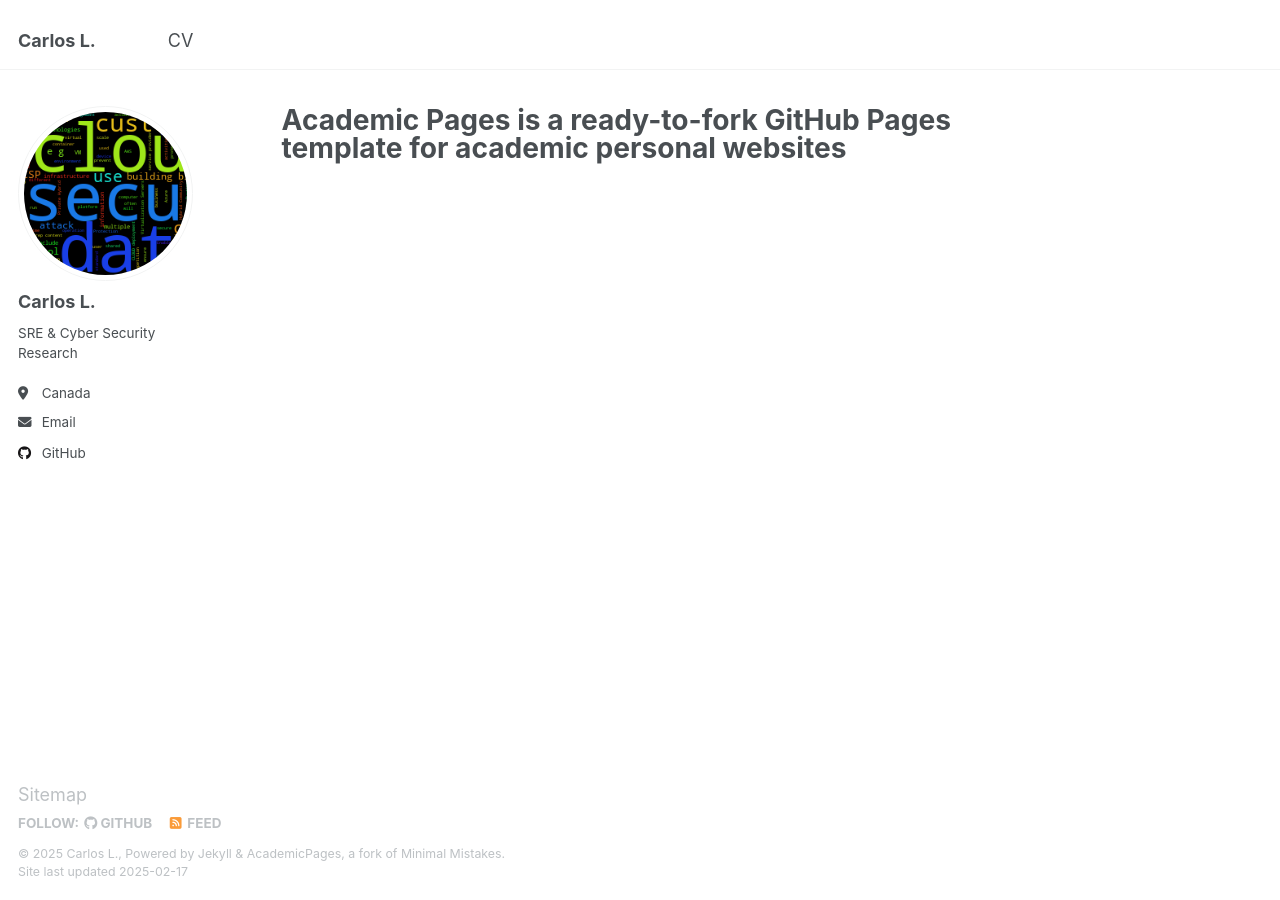
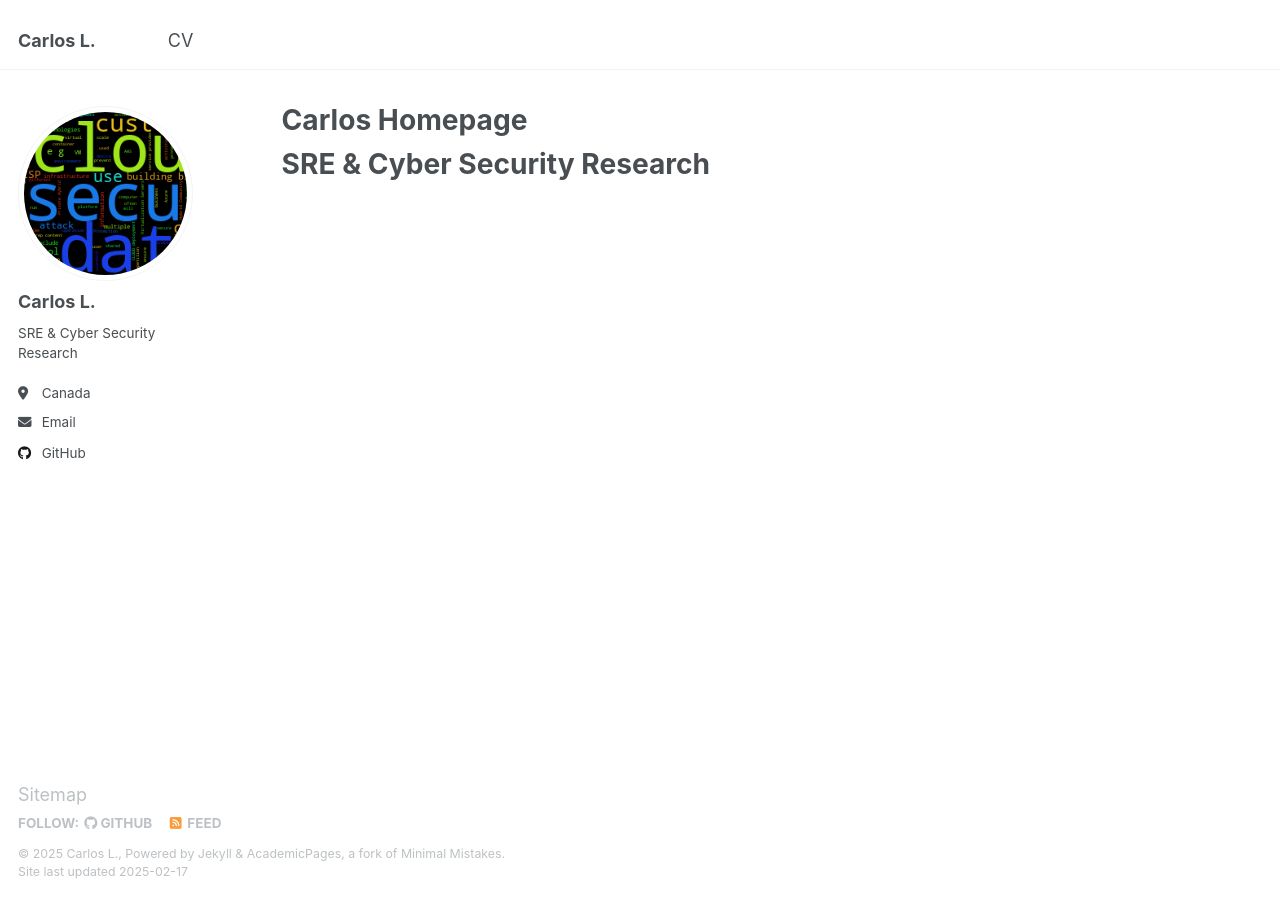
Before and after one commit to sfd-markets/portfolio, a Jekyll site: the page built from _pages/about.md, in a window 1280 px wide. Built offline with Jekyll 4.4.1, drawn with Linux system fonts in a browser that asks for light colours.

Commit message:
fix initial

```diff
--- a/_pages/about.md
+++ b/_pages/about.md
@@ -1,8 +1,10 @@
 ---
 permalink: /
-title: "Academic Pages is a ready-to-fork GitHub Pages template for academic personal websites"
+title: "Carlos Homepage"
 author_profile: true
 redirect_from:
   - /about/
   - /about.html
 ---
+
+# SRE & Cyber Security Research
```
